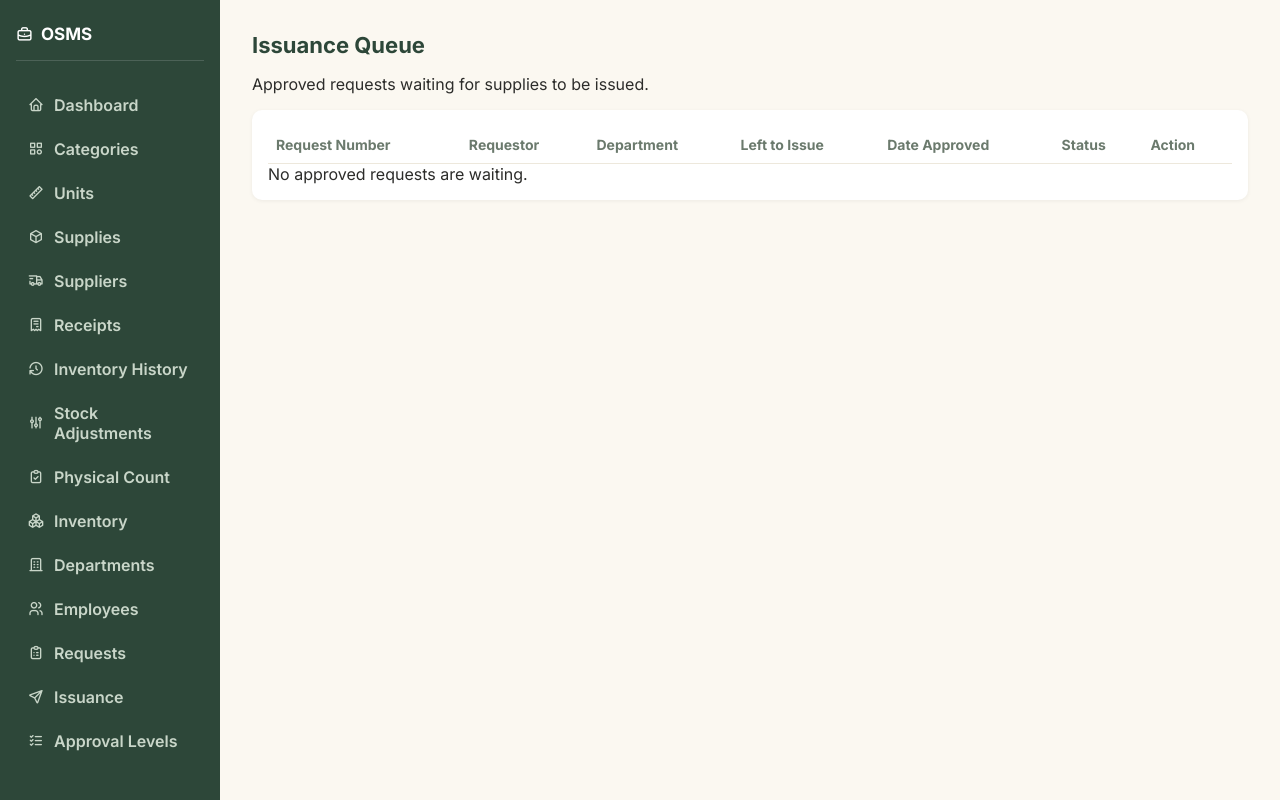
After one commit to saoirse-sav/Office-Supply-Management-System, a Flask app: page /issuance in a window 1280 px wide. The commit adds this page. Run offline with Flask 3, Linux system fonts and the light colour scheme; tables that the repository leaves empty or names only in its code hold one stand-in row (values such as "Sample post"); lists and menus that the app fills with data are empty.

Commit message:
updated ongoing 31-35

```diff
--- a/app.py
+++ b/app.py
@@ -791,5 +791,72 @@ def inventory_history(supply_id):
     conn.close()
     return render_template('inventory_history.html', supply=supply, balance=balance, totals=totals, transactions=transactions)
 
+@app.route('/issuance')
+def issuance_queue():
+    conn = get_connection()
+    cursor = conn.cursor(dictionary=True)
+    cursor.execute('SELECT supply_requests.request_id, supply_requests.request_number, supply_requests.status, employees.first_name, employees.last_name, departments.department_name, (SELECT MAX(decided_at) FROM approvals WHERE approvals.request_id = supply_requests.request_id AND approvals.decision="Approved") AS date_approved, (SELECT COALESCE(SUM(issued_qty), 0) FROM request_items WHERE request_items.request_id = supply_requests.request_id) AS total_issued FROM supply_requests LEFT JOIN employees ON supply_requests.employee_id = employees.employee_id LEFT JOIN departments ON supply_requests.department_id = departments.department_id WHERE supply_requests.status="Approved" ORDER BY date_approved')
+    queue = cursor.fetchall()
+    for row in queue:
+        cursor.execute('SELECT supplies.supply_name, request_items.approved_qty, request_items.issued_qty, request_items.approved_qty - request_items.issued_qty AS remaining, units.unit_name FROM request_items JOIN supplies ON request_items.supply_id = supplies.supply_id LEFT JOIN units ON supplies.unit_id = units.unit_id WHERE request_items.request_id=%s AND request_items.approved_qty > request_items.issued_qty', (row['request_id'],))
+        row['item_list'] = cursor.fetchall()
+    conn.close()
+    return render_template('issuance_queue.html', queue=queue)
+
+@app.route('/issuance/issue/<int:request_id>', methods=['GET', 'POST'])
+def issue_request(request_id):
+    conn = get_connection()
+    cursor = conn.cursor(dictionary=True)
+    error = None
+    cursor.execute('SELECT supply_requests.*, employees.first_name, employees.last_name, departments.department_name FROM supply_requests LEFT JOIN employees ON supply_requests.employee_id = employees.employee_id LEFT JOIN departments ON supply_requests.department_id = departments.department_id WHERE supply_requests.request_id=%s', (request_id,))
+    req = cursor.fetchone()
+    if req['status'] != 'Approved':
+        conn.close()
+        return redirect('/issuance')
+    cursor.execute('SELECT request_items.*, supplies.supply_name, supplies.unit_id, units.unit_name, COALESCE(inventory.current_stock, 0) AS stock FROM request_items JOIN supplies ON request_items.supply_id = supplies.supply_id LEFT JOIN units ON supplies.unit_id = units.unit_id LEFT JOIN inventory ON supplies.supply_id = inventory.supply_id WHERE request_items.request_id=%s AND request_items.approved_qty > request_items.issued_qty', (request_id,))
+    items = cursor.fetchall()
+    for item in items:
+        item['remaining'] = item['approved_qty'] - item['issued_qty']
+        item['max_issue'] = min(item['remaining'], item['stock'])
+    if request.method == 'POST':
+        issued_by = request.form['issued_by']
+        issuance_date = request.form['issuance_date']
+        remarks = request.form['remarks']
+        total = 0
+        for item in items:
+            qty = int(request.form['issue_' + str(item['request_item_id'])])
+            item['issue_qty'] = qty
+            if qty < 0 or qty > item['remaining']:
+                error = 'Quantity for ' + item['supply_name'] + ' must be between 0 and the remaining approved quantity (' + str(item['remaining']) + ').'
+            elif qty > item['stock']:
+                error = 'Cannot issue ' + str(qty) + ' of ' + item['supply_name'] + '. Only ' + str(item['stock']) + ' in stock.'
+            total += qty
+        if error is None and total == 0:
+            error = 'Enter a quantity to issue for at least one item.'
+        if error is None:
+            cursor.execute('SELECT COALESCE(MAX(issuance_id), 0) + 1 AS next_id, YEAR(CURDATE()) AS year FROM issuances')
+            number_row = cursor.fetchone()
+            issuance_number = 'ISS-' + str(number_row['year']) + '-' + str(number_row['next_id']).zfill(5)
+            cursor.execute('INSERT INTO issuances (issuance_number, request_id, issued_by, issuance_date, remarks) VALUES (%s, %s, %s, %s, %s)', (issuance_number, request_id, issued_by, issuance_date, remarks))
+            issuance_id = cursor.lastrowid
+            for item in items:
+                qty = item['issue_qty']
+                if qty > 0:
+                    new_stock = item['stock'] - qty
+                    cursor.execute('INSERT INTO issuance_items (issuance_id, supply_id, approved_qty, issued_qty, unit_id) VALUES (%s, %s, %s, %s, %s)', (issuance_id, item['supply_id'], item['approved_qty'], qty, item['unit_id']))
+                    cursor.execute('UPDATE inventory SET current_stock=%s WHERE supply_id=%s', (new_stock, item['supply_id']))
+                    cursor.execute('INSERT INTO inventory_transactions (supply_id, transaction_type, quantity, balance_after, reference_type, reference_id) VALUES (%s, %s, %s, %s, %s, %s)', (item['supply_id'], 'Issued', qty, new_stock, 'Issuance', issuance_id))
+                    cursor.execute('UPDATE request_items SET issued_qty = issued_qty + %s WHERE request_item_id=%s', (qty, item['request_item_id']))
+            cursor.execute('SELECT COUNT(*) AS pending FROM request_items WHERE request_id=%s AND approved_qty > issued_qty', (request_id,))
+            if cursor.fetchone()['pending'] == 0:
+                cursor.execute('UPDATE supply_requests SET status="Issued" WHERE request_id=%s', (request_id,))
+            conn.commit()
+            conn.close()
+            return redirect('/issuance')
+    cursor.execute('SELECT CURDATE() AS today')
+    today = cursor.fetchone()['today']
+    conn.close()
+    return render_template('issue_request.html', req=req, items=items, error=error, today=today)
+
 if __name__ == '__main__':
     app.run(host="0.0.0.0", port=5500)
--- a/templates/base.html
+++ b/templates/base.html
@@ -23,6 +23,7 @@
             <a href="/departments"><i class="ti ti-building"></i>Departments</a>
             <a href="/employees"><i class="ti ti-users"></i>Employees</a>
             <a href="/requests"><i class="ti ti-clipboard-list"></i>Requests</a>
+            <a href="/issuance"><i class="ti ti-send"></i>Issuance</a>
             <a href="/approval-levels"><i class="ti ti-list-check"></i>Approval Levels</a>
 
 
--- /dev/null
+++ b/templates/issuance_queue.html
@@ -0,0 +1,35 @@
+{% extends "base.html" %}
+{% block title %}Issuance Queue{% endblock %}
+{% block content %}
+<h1>Issuance Queue</h1>
+<p>Approved requests waiting for supplies to be issued.</p>
+<div class="card">
+<table>
+<tr>
+<th>Request Number</th>
+<th>Requestor</th>
+<th>Department</th>
+<th>Left to Issue</th>
+<th>Date Approved</th>
+<th>Status</th>
+<th>Action</th>
+</tr>
+{% for row in queue %}
+<tr>
+<td>{{ row.request_number }}</td>
+<td>{{ row.first_name }} {{ row.last_name }}</td>
+<td>{{ row.department_name }}</td>
+<td>
+{% for item in row.item_list %}
+{{ item.supply_name }}: {{ item.remaining }} {{ item.unit_name }} (approved {{ item.approved_qty }}, issued {{ item.issued_qty }})<br>
+{% endfor %}
+</td>
+<td>{{ row.date_approved }}</td>
+<td>{% if row.total_issued > 0 %}<span class="badge badge-low">Partially issued</span>{% else %}<span class="badge badge-active">Approved</span>{% endif %}</td>
+<td><a href="/issuance/issue/{{ row.request_id }}">Issue</a></td>
+</tr>
+{% endfor %}
+</table>
+{% if not queue %}<p>No approved requests are waiting.</p>{% endif %}
+</div>
+{% endblock %}
```
Also changed, not shown: templates/issue_request.html (added, +43 -0 lines), templates/review_request.html (+0 -22 lines).
